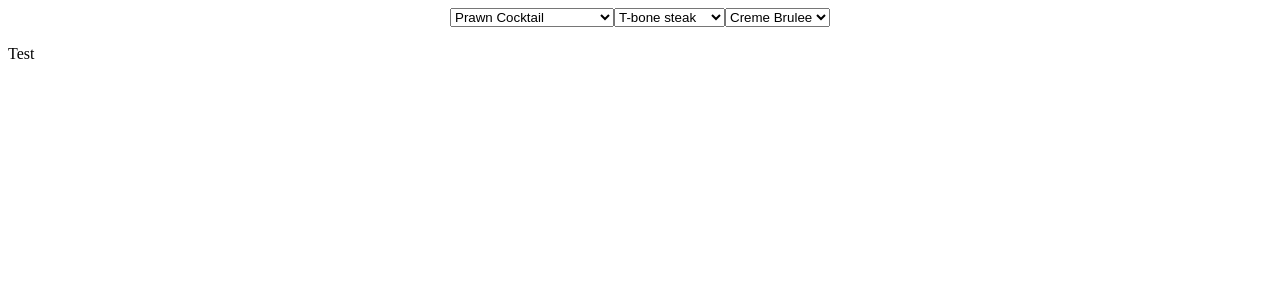
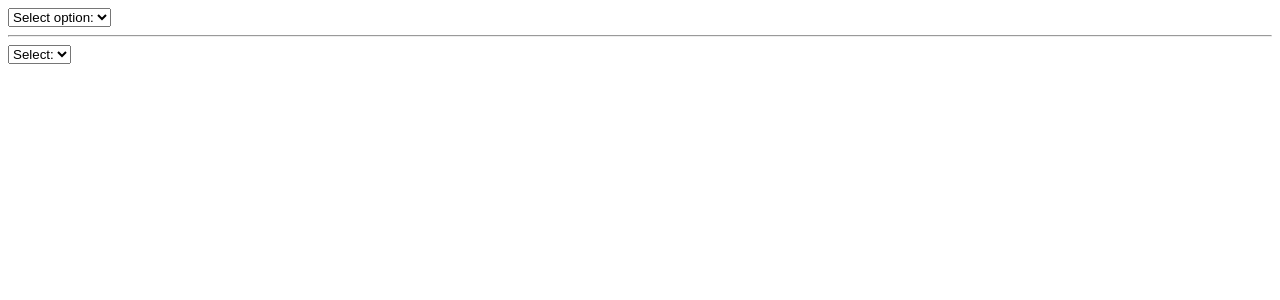
Before and after one commit to koral14/Jacob-mentor-session, a React (Create React App) app: page / in a window 1280 px wide. Shown: the top 300 px of the page. Built offline with nearby package versions, Linux system fonts and the light colour scheme.

Commit message:
callback

```diff
--- a/src/App.js
+++ b/src/App.js
@@ -1,145 +1,43 @@
-import React, { useState, useEffect, Fragment } from 'react';
+import React, { useState, useEffect } from 'react';
 
 const useEffectNoInitialization = (callback, dependencyArray) => {
   const [initialized, setInitialized] = useState(false);
   useEffect(() => {
     if (initialized) {
-      callback();
+      callback()
     } else {
-      setInitialized(true);
+      setInitialized(true)
     }
   }, dependencyArray)
 }
 
-const appetizers = [
-  {
-    title: 'Prawn Cocktail',
-    url: 'https://richanddelish.com/wp-content/uploads/2022/02/FI-best-easy-creme-brulee-recipe.png',
-  },
-  {
-    title: 'Side Salad',
-    url: 'https://richanddelish.com/wp-content/uploads/2022/02/FI-best-easy-creme-brulee-recipe.png',
-  },
-  {
-    title: 'Garlic Bread',
-    url: 'https://richanddelish.com/wp-content/uploads/2022/02/FI-best-easy-creme-brulee-recipe.png',
+function App() {
+
+  const [option, setOption] = useState('');
+  useEffectNoInitialization(() => {
+    console.log('option', option);
+  }, [option]);
+  const handleOptionChange = (event) => {
+    setOption(event.target.value)
   }
-];
 
-const entrees = [
-  {
-    title: 'T-bone steak',
-    url: 'https://richanddelish.com/wp-content/uploads/2022/02/FI-best-easy-creme-brulee-recipe.png',
-  },
-  {
-    title: 'Fish and Chips',
-    url: 'https://richanddelish.com/wp-content/uploads/2022/02/FI-best-easy-creme-brulee-recipe.png',
-  },
-  {
-    title: 'Irish Stew',
-    url: 'https://richanddelish.com/wp-content/uploads/2022/02/FI-best-easy-creme-brulee-recipe.png',
-  }
-];
-
-const healthyEntrees = [
-  {
-    title: 'Baked Chicken',
-    url: 'https://richanddelish.com/wp-content/uploads/2022/02/FI-best-easy-creme-brulee-recipe.png',
-  },
-  {
-    title: 'Grilled rainbow trout',
-    url: 'https://richanddelish.com/wp-content/uploads/2022/02/FI-best-easy-creme-brulee-recipe.png',
-  },
-  {
-    title: 'Salmon',
-    url: 'https://richanddelish.com/wp-content/uploads/2022/02/FI-best-easy-creme-brulee-recipe.png',
-  }
-];
-
-const desserts = [
-  {
-    title: 'Creme Brulee',
-    url: 'https://richanddelish.com/wp-content/uploads/2022/02/FI-best-easy-creme-brulee-recipe.png',
-  },
-  {
-    title: 'Poptarts',
-    url: 'https://richanddelish.com/wp-content/uploads/2022/02/FI-best-easy-creme-brulee-recipe.png',
-  },
-  {
-    title: 'Pumpkin Pie',
-    url: 'https://richanddelish.com/wp-content/uploads/2022/02/FI-best-easy-creme-brulee-recipe.png',
-  }
-];
-
-function App() {
-  const [appetizer, setAppetizer] = useState(null);
-  const handleAppetizerChange = (event) => {
-    setAppetizer(event.target.value)
-  }
-  const [entree, setEntree] = useState(null);
-  const handleEntreeChange = (event) => {
-    setEntree(event.target.value)
-  }
-  const [dessert, setDessert] = useState(null);
-  const handleDessertChange = (event) => {
-    setDessert(event.target.value)
-  }
-  useEffectNoInitialization(() => {
-    console.log('menu \n')
-    console.log('appetizer', appetizer);
-    console.log('entree', entree);
-    console.log('dessert', dessert);
-  }, [appetizer, entree, dessert]);
-
-  const entreeList = appetizer?.includes('healthy') ? healthyEntrees : entrees;
 
   return (
     <>
-      <div style={{ textAlign: 'center' }}>
-        <select onChange={handleAppetizerChange} value={appetizer}>
-          {appetizers.map((appetizer, idx) => {
-            return (
-              <>
-                <option value={idx}>
-                  {appetizer.title}
-                </option>
-                <option value={`${idx}-healthy`}>
-                  Healthy: {appetizer.title}
-                </option>
-              </>
-            )
-          })}
-        </select>
-        <select onChange={handleEntreeChange} value={entree}>
-          {entreeList.map((entree, idx) => {
-            return (
-              <>
-                <option value={idx}>
-                  {entree.title}
-                </option>
-              </>
-            )
-          })}
-        </select>
-        <select onChange={handleDessertChange} value={dessert}>
-          {desserts.map((dessert, idx) => {
-            return (
-              <>
-                <option value={idx}>
-                  {dessert.title}
-                </option>
-              </>
-            )
-          })}
-        </select>
-        <div className='menu-preview'>
-          {/* Note that we have not handled for when we select a healthy appetizer here; the index will actually be a string (i.e. 1-healthy) which cannot be used to access our array*/}
-          <img src={appetizers?.[appetizer]?.url}/>
-          <img src={entrees?.[entree]?.url}/>
-          <img src={desserts?.[dessert]?.url}/>
-        </div>
-      </div>
-      <div>Test</div>
+      <select onChange={handleOptionChange} value="Select option:">
+        <option>Select option:</option>
+        <option>Option 1</option>
+        <option>Option 2</option>
+        <option>Option 3</option>
+      </select>
+      <hr />
+      <select onChange={handleOptionChange} value="Select:">
+        <option>Select:</option>
+        <option>Cake</option>
+        <option>Drink</option>
+        <option>Soup</option>
+      </select>
+
     </>
   );
 }
```
